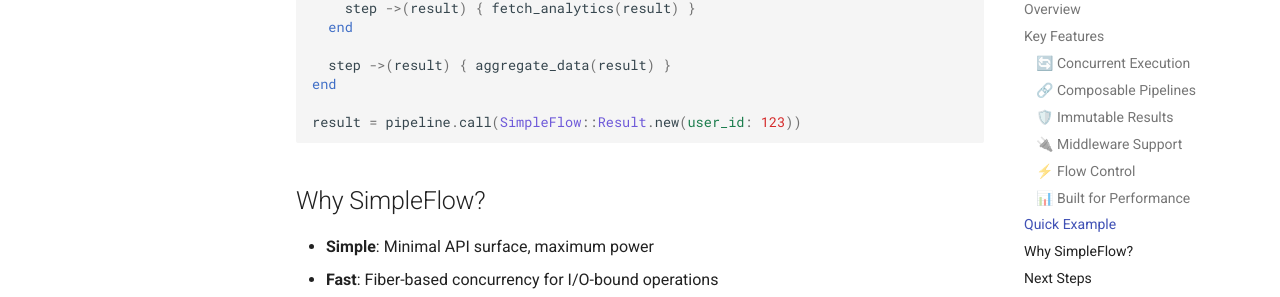
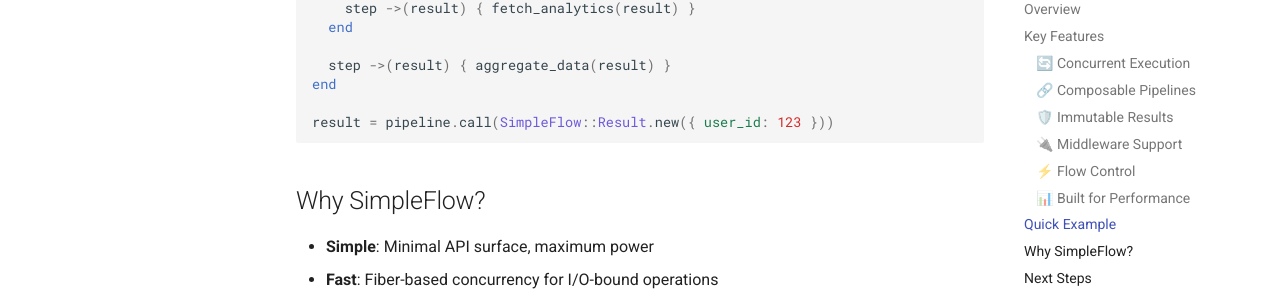
Before and after one commit to MadBomber/simple_flow, an MkDocs documentation site: the page built from docs/index.md, in a window 1280 px wide and 900 px high, scrolled down 2367 px. Shown: the part 147-444 px from the top of the window. Built offline with MkDocs 1.6.1 and Material for MkDocs 9.7.7, drawn with Linux system fonts in a browser that asks for light colours; comment, search, counter and statistics services are not loaded.

Commit message:
docs(index): fix Get Started link and Quick Example Result.new call

````diff
--- a/docs/index.md
+++ b/docs/index.md
@@ -3,7 +3,7 @@
 <div align="center">
   <img src="assets/images/logo.svg" alt="placehold image of a DAG" />
   <br/><br/>
-  <a href="getting-started/quick-start.md" class="md-button md-button--primary">Get Started</a>
+  <a href="getting-started/quick-start/" class="md-button md-button--primary">Get Started</a>
   <a href="https://github.com/MadBomber/simple_flow" class="md-button">View on GitHub</a>
 </div>
 
@@ -100,7 +100,7 @@ pipeline = SimpleFlow::Pipeline.new do
   step ->(result) { aggregate_data(result) }
 end
 
-result = pipeline.call(SimpleFlow::Result.new(user_id: 123))
+result = pipeline.call(SimpleFlow::Result.new({ user_id: 123 }))
 ```
 
 ## Why SimpleFlow?
````
Also changed, not shown: CHANGELOG.md (+1 -0 lines).
